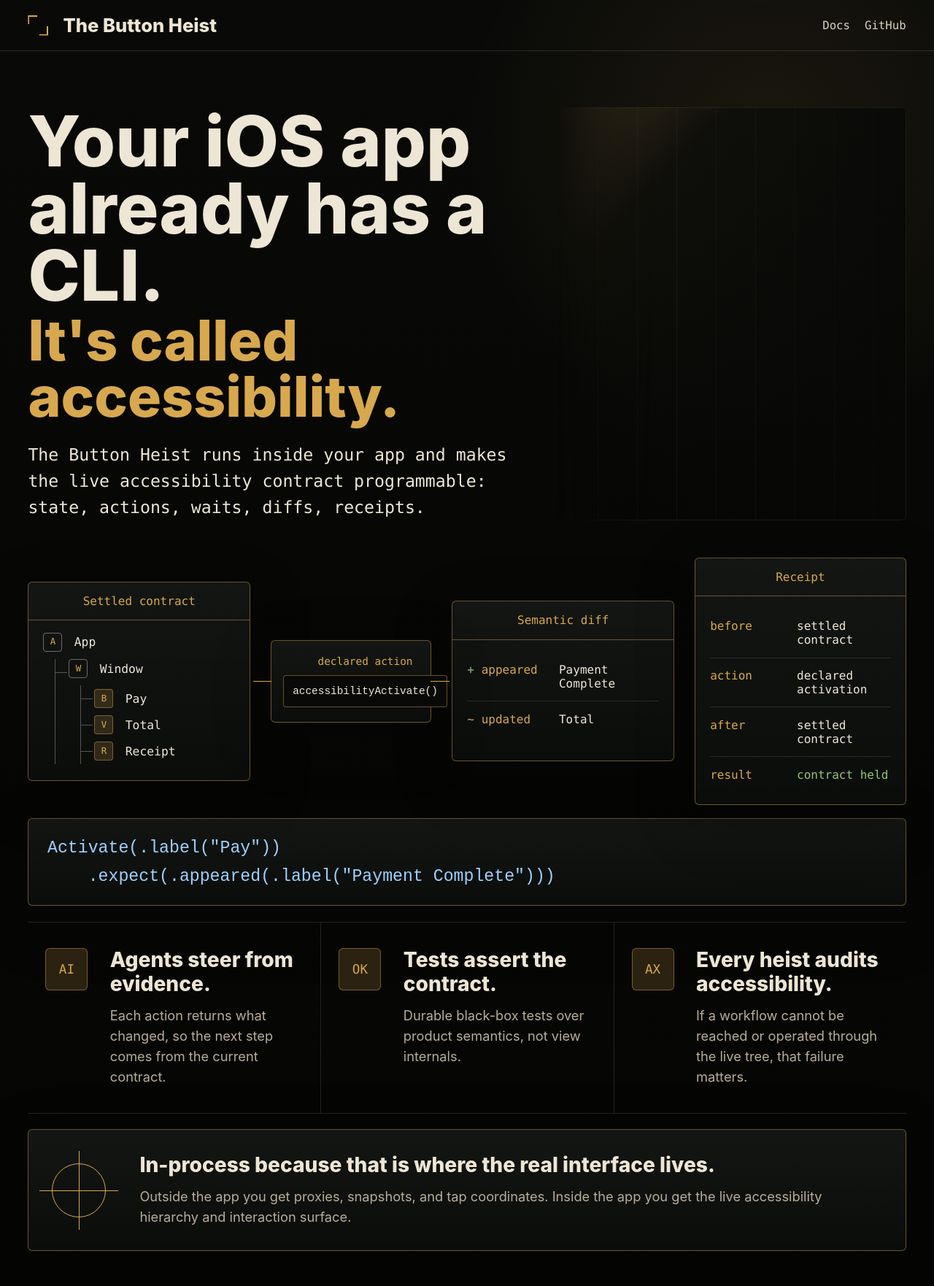
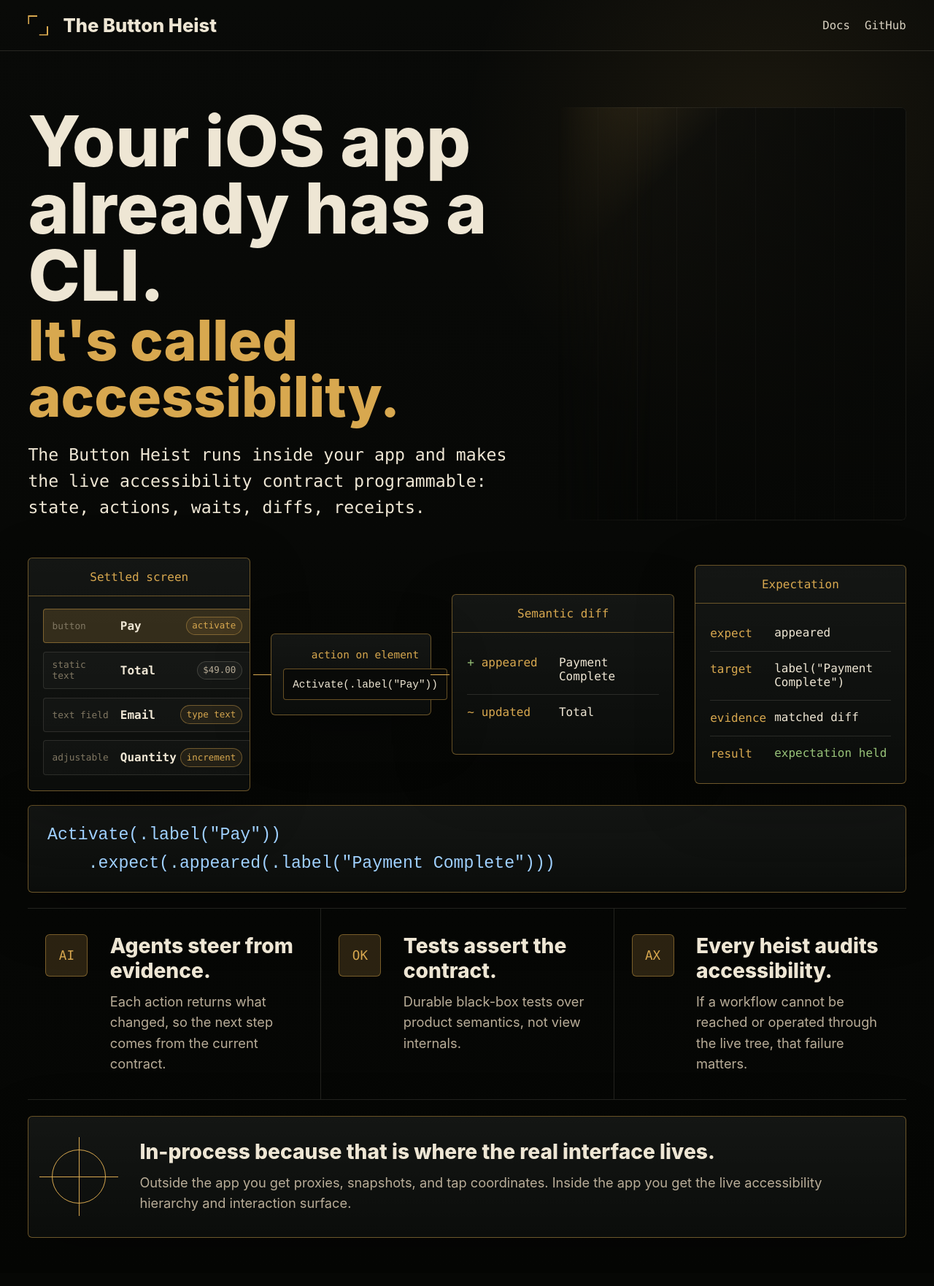
Before and after one commit to TheButtonHeist/site, a Jekyll site: the page built from index.md, in a window 1280 px wide. Shown: the whole page at 73% size. Built offline with Jekyll 4.4.1, drawn with Linux system fonts in a browser that asks for light colours.

Commit message:
Clarify execution graph

```diff
--- a/assets/styles.css
+++ b/assets/styles.css
@@ -210,47 +210,6 @@
   text-align: center;
 }
 
-.tree,
-.tree ol {
-  margin: 0;
-  padding: 0;
-  list-style: none;
-}
-
-.tree {
-  padding: 1.05rem 1.25rem 1.35rem;
-  color: var(--text);
-  font-family: "SFMono-Regular", Consolas, "Liberation Mono", monospace;
-  font-size: 1.02rem;
-}
-
-.tree li {
-  position: relative;
-  display: grid;
-  grid-template-columns: 32px 1fr;
-  align-items: center;
-  gap: 0.65rem;
-  min-height: 36px;
-}
-
-.tree ol {
-  grid-column: 1 / -1;
-  margin-left: 16px;
-  padding-left: 18px;
-  border-left: 1px solid rgba(238, 230, 212, 0.32);
-}
-
-.tree ol li::before {
-  position: absolute;
-  top: 18px;
-  left: -18px;
-  width: 16px;
-  height: 1px;
-  content: "";
-  background: rgba(238, 230, 212, 0.32);
-}
-
-.node-icon,
 .outcome-icon {
   display: inline-grid;
   place-items: center;
@@ -258,46 +217,59 @@
   color: var(--accent);
 }
 
-.node-icon {
-  width: 26px;
-  height: 26px;
-  border-radius: 4px;
+.screen-state {
+  display: grid;
+  gap: 0.7rem;
+  padding: 1.05rem 1.25rem 1.35rem;
+  font-family: "SFMono-Regular", Consolas, "Liberation Mono", monospace;
 }
 
-.button-icon,
-.value-icon,
-.receipt-icon {
+.screen-row {
+  display: grid;
+  grid-template-columns: minmax(82px, 0.8fr) minmax(68px, 0.82fr) minmax(88px, 1fr);
+  gap: 0.7rem;
+  align-items: center;
+  min-height: 38px;
+  padding: 0.62rem 0.7rem;
+  border: 1px solid rgba(238, 230, 212, 0.12);
+  border-radius: 4px;
+  background: rgba(255, 255, 255, 0.025);
+}
+
+.screen-row:first-child {
   border-color: var(--border);
   background: var(--accent-soft);
 }
 
-.app-icon::before,
-.window-icon::before,
-.button-icon::before,
-.value-icon::before,
-.receipt-icon::before {
+.element-kind {
+  color: var(--faint);
+  font-size: 0.8rem;
+}
+
+.screen-row strong {
+  color: var(--text);
+  font-size: 1rem;
+  font-weight: 680;
+}
+
+.action-chip,
+.value-chip {
+  justify-self: end;
+  max-width: 100%;
+  padding: 0.35rem 0.48rem;
+  border: 1px solid rgba(216, 168, 79, 0.42);
+  border-radius: 999px;
+  color: var(--accent);
+  background: rgba(216, 168, 79, 0.09);
   font-size: 0.78rem;
   line-height: 1;
+  white-space: nowrap;
 }
 
-.app-icon::before {
-  content: "A";
-}
-
-.window-icon::before {
-  content: "W";
-}
-
-.button-icon::before {
-  content: "B";
-}
-
-.value-icon::before {
-  content: "V";
-}
-
-.receipt-icon::before {
-  content: "R";
+.value-chip {
+  border-color: rgba(238, 230, 212, 0.18);
+  color: var(--muted);
+  background: rgba(255, 255, 255, 0.035);
 }
 
 .action-step {
@@ -346,7 +318,7 @@
 }
 
 .diff-list,
-.receipt-list {
+.expectation-list {
   display: grid;
   gap: 0;
   margin: 0;
@@ -355,7 +327,7 @@
 }
 
 .diff-list div,
-.receipt-list div {
+.expectation-list div {
   display: grid;
   grid-template-columns: minmax(88px, 0.8fr) minmax(0, 1fr);
   gap: 1rem;
@@ -363,8 +335,12 @@
   border-bottom: 1px solid rgba(238, 230, 212, 0.13);
 }
 
+.expectation-list div {
+  grid-template-columns: minmax(72px, 0.58fr) minmax(0, 1.42fr);
+}
+
 .diff-list div:last-child,
-.receipt-list div:last-child {
+.expectation-list div:last-child {
   border-bottom: 0;
 }
 
@@ -378,6 +354,11 @@
   color: var(--text);
 }
 
+.expectation-list dd {
+  overflow-wrap: anywhere;
+  line-height: 1.18;
+}
+
 .diff-list div:first-child dt::before {
   content: "+ ";
   color: var(--good);
@@ -388,7 +369,7 @@
   color: var(--accent);
 }
 
-.receipt-list div:last-child dd {
+.expectation-list div:last-child dd {
   color: var(--good);
 }
 
@@ -532,7 +513,7 @@
     order: 3;
   }
 
-  .receipt-panel {
+  .expectation-panel {
     order: 4;
   }
 
--- a/index.md
+++ b/index.md
@@ -26,39 +26,35 @@
   </section>
 
   <section class="contract-flow" aria-label="The Button Heist execution model">
-    <article class="panel hierarchy-panel">
-      <h2>Settled contract</h2>
-      <ol class="tree">
-        <li>
-          <span class="node-icon app-icon" aria-hidden="true"></span>
-          <span>App</span>
-          <ol>
-            <li>
-              <span class="node-icon window-icon" aria-hidden="true"></span>
-              <span>Window</span>
-              <ol>
-                <li>
-                  <span class="node-icon button-icon" aria-hidden="true"></span>
-                  <span>Pay</span>
-                </li>
-                <li>
-                  <span class="node-icon value-icon" aria-hidden="true"></span>
-                  <span>Total</span>
-                </li>
-                <li>
-                  <span class="node-icon receipt-icon" aria-hidden="true"></span>
-                  <span>Receipt</span>
-                </li>
-              </ol>
-            </li>
-          </ol>
-        </li>
-      </ol>
+    <article class="panel screen-panel">
+      <h2>Settled screen</h2>
+      <div class="screen-state" aria-label="Accessible elements and actions">
+        <div class="screen-row">
+          <span class="element-kind">button</span>
+          <strong>Pay</strong>
+          <span class="action-chip">activate</span>
+        </div>
+        <div class="screen-row">
+          <span class="element-kind">static text</span>
+          <strong>Total</strong>
+          <span class="value-chip">$49.00</span>
+        </div>
+        <div class="screen-row">
+          <span class="element-kind">text field</span>
+          <strong>Email</strong>
+          <span class="action-chip">type text</span>
+        </div>
+        <div class="screen-row">
+          <span class="element-kind">adjustable</span>
+          <strong>Quantity</strong>
+          <span class="action-chip">increment</span>
+        </div>
+      </div>
     </article>
 
-    <div class="action-step" aria-label="Declared accessibility action">
-      <span>declared action</span>
-      <code>accessibilityActivate()</code>
+    <div class="action-step" aria-label="Action against a specific accessibility element">
+      <span>action on element</span>
+      <code>Activate(.label("Pay"))</code>
     </div>
 
     <article class="panel diff-panel">
@@ -75,24 +71,24 @@
       </dl>
     </article>
 
-    <article class="panel receipt-panel">
-      <h2>Receipt</h2>
-      <dl class="receipt-list">
+    <article class="panel expectation-panel">
+      <h2>Expectation</h2>
+      <dl class="expectation-list">
         <div>
-          <dt>before</dt>
-          <dd>settled contract</dd>
+          <dt>expect</dt>
+          <dd>appeared</dd>
         </div>
         <div>
-          <dt>action</dt>
-          <dd>declared activation</dd>
+          <dt>target</dt>
+          <dd>label("Payment Complete")</dd>
         </div>
         <div>
-          <dt>after</dt>
-          <dd>settled contract</dd>
+          <dt>evidence</dt>
+          <dd>matched diff</dd>
         </div>
         <div>
           <dt>result</dt>
-          <dd>contract held</dd>
+          <dd>expectation held</dd>
         </div>
       </dl>
     </article>
```
